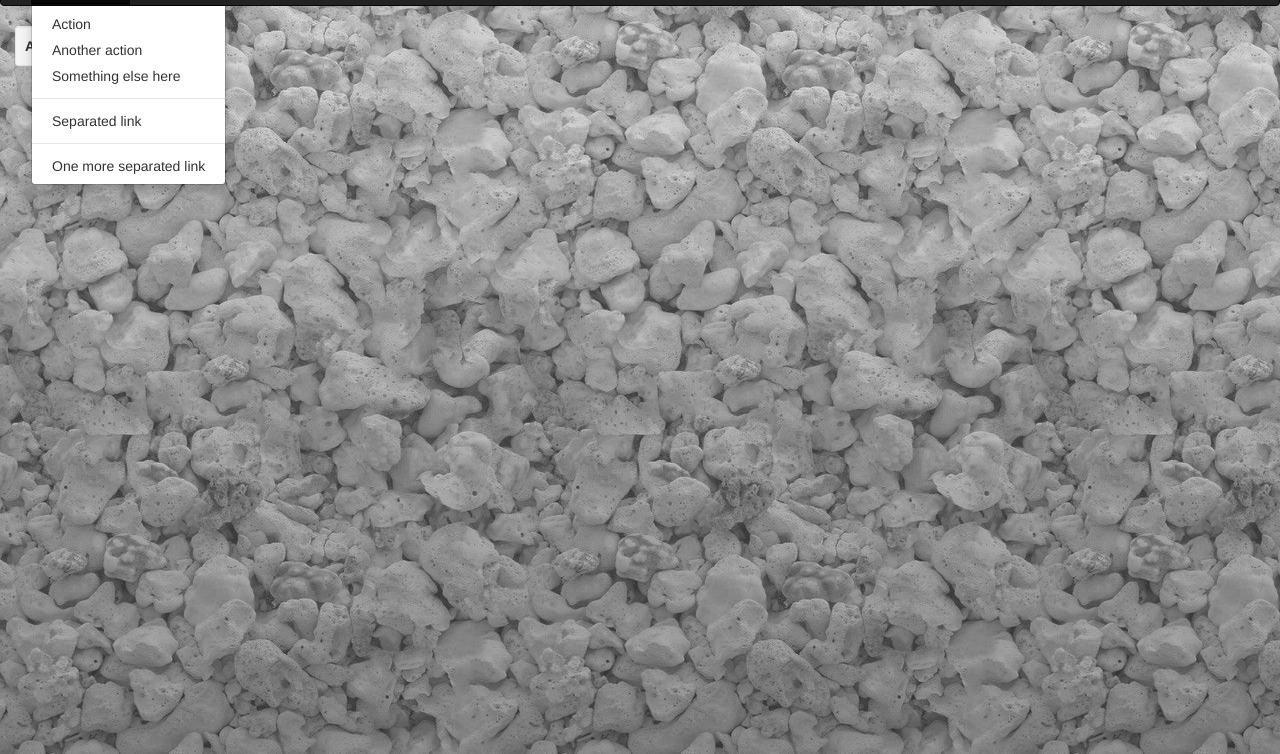
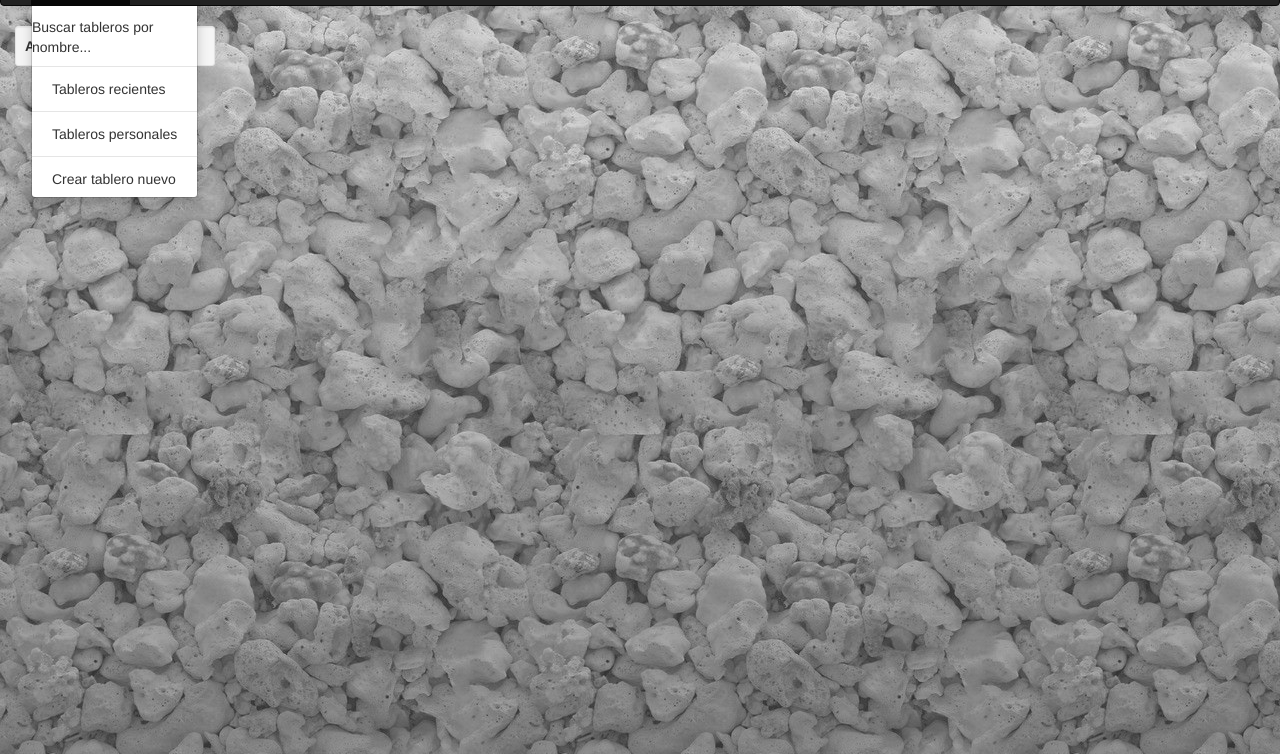
Before and after one commit to Srta-Iny/trello, a plain HTML site: page index.html in a window 1280 px wide. Both pictures are taken after a click on the button "Tableros". Shown: the part 46-800 px from the top of the page. Drawn offline with nearby package versions, Linux system fonts and the light colour scheme.

Commit message:
se agrega info menu y una imagen

```diff
--- a/index.html
+++ b/index.html
@@ -29,13 +29,13 @@
 				<li class="dropdown">
 					<a href="#" class="dropdown-toggle" data-toggle="dropdown" role="button" aria-haspopup="true" aria-expanded="false"><i class="fa fa-trello" aria-hidden="true"></i> Tableros</a>
 					<ul class="dropdown-menu">
-						<li><a href="#">Action</a></li>
-						<li><a href="#">Another action</a></li>
-						<li><a href="#">Something else here</a></li>
+						<li><a href="#"></a>Buscar tableros por nombre...</li>
 						<li role="separator" class="divider"></li>
-						<li><a href="#">Separated link</a></li>
+						<li><a href="#">Tableros recientes</a></li>
 						<li role="separator" class="divider"></li>
-						<li><a href="#">One more separated link</a></li>
+						<li><a href="#">Tableros personales</a></li>
+						<li role="separator" class="divider"></li>
+						<li><a href="#">Crear tablero nuevo</a></li>
 					</ul>
 				</li>
 			</ul>
@@ -50,43 +50,50 @@
 			<img src="img/trello-logo-white.svg" class="img-responsive logo" alt="Responsive image">
 			<ul class="nav navbar-nav navbar-right">
 				<li class="dropdown">
-					<a href="#"><i class="fa fa-plus" aria-hidden="true"></i></a>
+					<a href="#" class="dropdown-toggle" data-toggle="dropdown" role="button" aria-haspopup="true" aria-expanded="false"><i class="fa fa-plus" aria-hidden="true"></i></a>
 					<ul class="dropdown-menu">
-						<li><a href="#">Action</a></li>
-						<li><a href="#">Another action</a></li>
-						<li><a href="#">Something else here</a></li>
+						<li><a href="#">Crear</a></li>
 						<li role="separator" class="divider"></li>
-						<li><a href="#">Separated link</a></li>
+						<li><a href="#">Crear tablero...</a></li>
+						<li><a href="#">Crear equipo personal...</a></li>
+						<li><a href="#">Crear equipo de Business Class...</a></li>
 					</ul>
 				</li>
 				<li class="dropdown">
 					<a href="#" class="dropdown-toggle" data-toggle="dropdown" role="button" aria-haspopup="true" aria-expanded="false">Ingrid</a>
 					<ul class="dropdown-menu">
-						<li><a href="#">Action</a></li>
-						<li><a href="#">Another action</a></li>
-						<li><a href="#">Something else here</a></li>
+						<li><a href="#">Ingrid</a></li>
 						<li role="separator" class="divider"></li>
-						<li><a href="#">Separated link</a></li>
+						<li><a href="#">Perfil</a></li>
+						<li><a href="#">Tarjetas</a></li>
+						<li><a href="#">Configuración</a></li>
+						<li role="separator" class="divider"></li>
+						<li><a href="#">Ayuda</a></li>
+						<li><a href="#">Accesos directos</a></li>
+						<li><a href="#">Cambiar idioma...</a></li>
+						<li role="separator" class="divider"></li>
+						<li><a href="#">Cerrar sesión</a></li>
 					</ul>
 				</li>
 				<li class="dropdown">
 					<a href="#" class="dropdown-toggle" data-toggle="dropdown" role="button" aria-haspopup="true" aria-expanded="false"><i class="fa fa-info-circle" aria-hidden="true"></i></a>
 					<ul class="dropdown-menu">
-						<li><a href="#">Action</a></li>
-						<li><a href="#">Another action</a></li>
-						<li><a href="#">Something else here</a></li>
+						<li><a href="#">Información</a></li>
+						<li><img src="img/webinars.png" class="img-responsive" alt="Responsive image"></li>
+						<li><a href="#">¿No conoce Trello? Consulte nuestra guía</a></li>
+						<li><a href="#">Recibir una nueva sugerencia.</a></li>
 						<li role="separator" class="divider"></li>
-						<li><a href="#">Separated link</a></li>
+						<li><a href="#">Visita guiada</a><a href="#">Precios</a><a href="#">Aplicaciones</a><a href="#">Blog</a><a href="#">Más...</a></li>
 					</ul>
 				</li>
 				<li class="dropdown">
 					<a href="#" class="dropdown-toggle" data-toggle="dropdown" role="button" aria-haspopup="true" aria-expanded="false"><i class="fa fa-bell-o" aria-hidden="true"></i></a>
 					<ul class="dropdown-menu">
-						<li><a href="#">Action</a></li>
-						<li><a href="#">Another action</a></li>
-						<li><a href="#">Something else here</a></li>
+						<li><a href="#">Notificaciones</a></li>
 						<li role="separator" class="divider"></li>
-						<li><a href="#">Separated link</a></li>
+						<li><a href="#">Ver todas las notificaciones</a></li>
+						<li><a href="#">Cambiar frecuencia de correo electrónico de notificación</a></li>
+						<li><a href="#">Permitir notificaciones en el escritorio</a></li>
 					</ul>
 				</li>
 			</ul>
```
Also changed, not shown: img/webinars.png (added).
